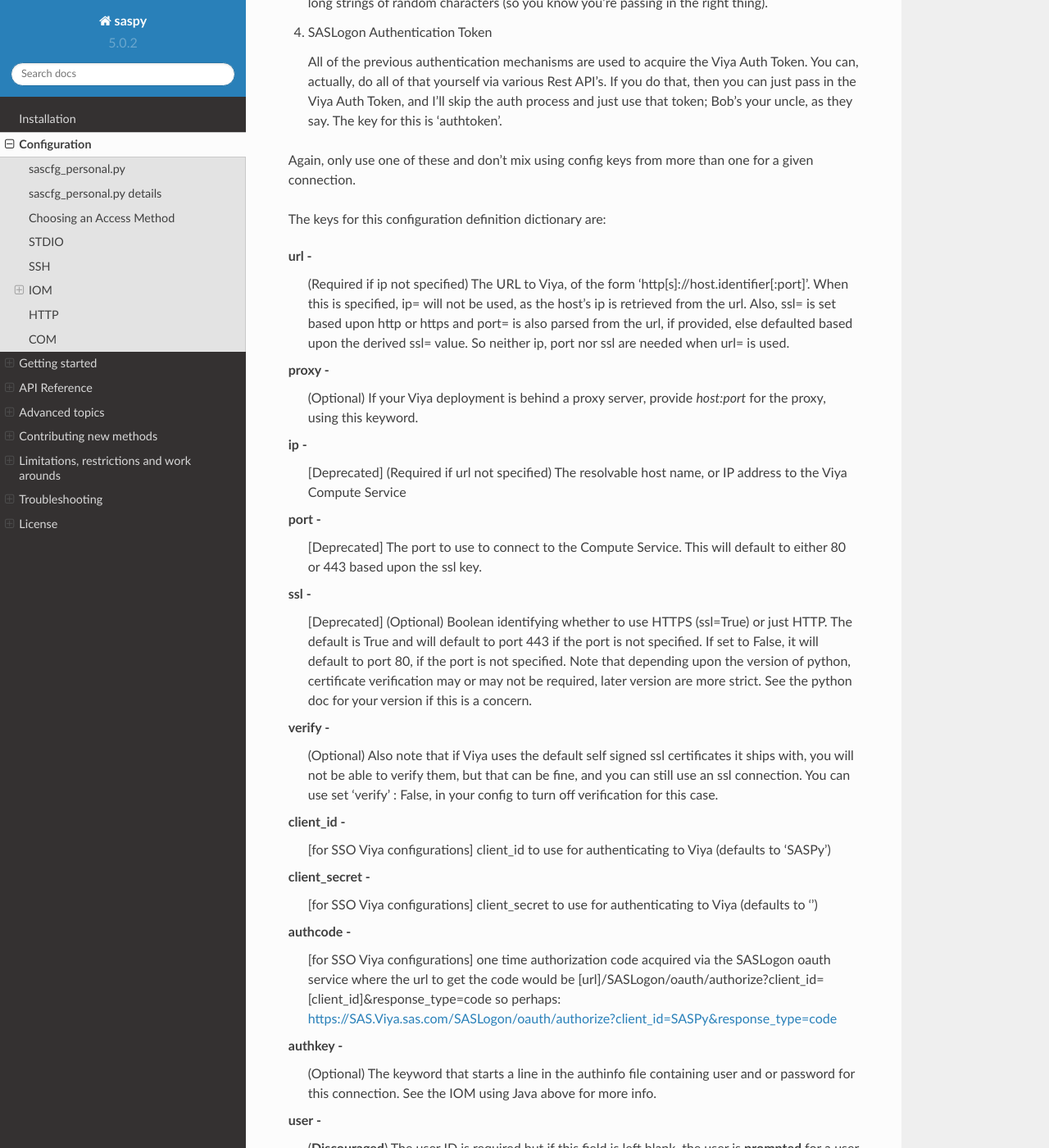
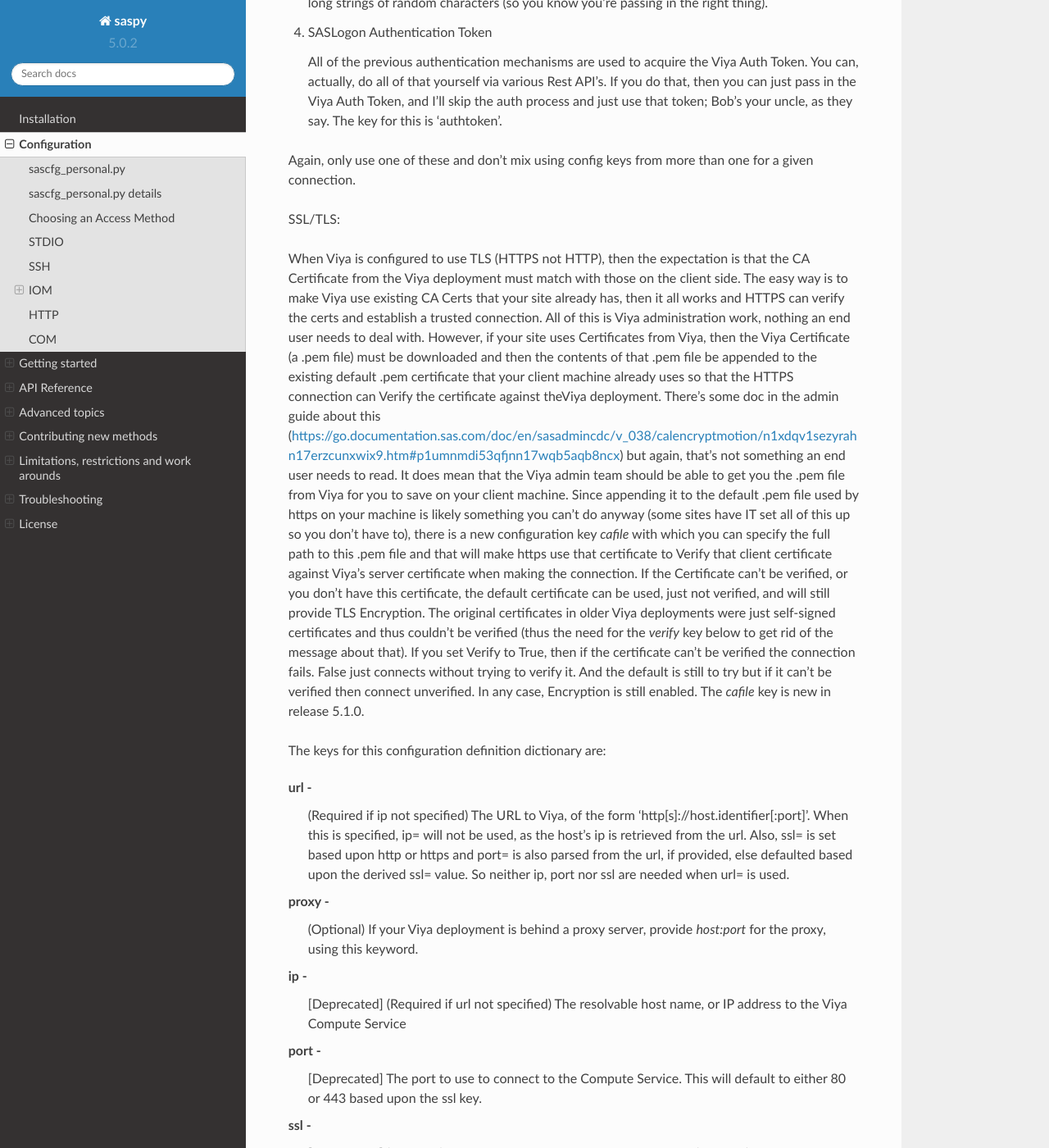
Before and after one commit to sassoftware/saspy, a Sphinx documentation site: the page built from saspy/doc/source/configuration.rst, in a window 1280 px wide and 1400 px high, scrolled down 20448 px. Shown: the whole window at 82% size. Built offline with Sphinx 7.4.7 and the Read the Docs theme 2.0.0, drawn with Linux system fonts in a browser that asks for light colours; some of the changed text lies outside the part shown.

Commit message:
add `cafile` key to HTTP configuration for providing Viya Cert .pem file

```diff
--- a/saspy/doc/source/configuration.rst
+++ b/saspy/doc/source/configuration.rst
@@ -925,6 +925,28 @@ them here, as they are mutually exclusive. You use only one of the various means
 Again, only use one of these and don't mix using config keys from more than one for a given connection.
 
 
+SSL/TLS:
+
+When Viya is configured to use TLS (HTTPS not HTTP), then the expectation is that the CA Certificate from the Viya
+deployment must match with those on the client side. The easy way is to make Viya use existing CA Certs that your site
+already has, then it all works and HTTPS can verify the certs and establish a trusted connection. All of this is Viya
+administration work, nothing an end user needs to deal with. However, if your site uses Certificates from Viya, then
+the Viya Certificate (a .pem file) must be downloaded and then the contents of that .pem file be appended to the existing
+default .pem certificate that your client machine already uses so that the HTTPS connection can Verify the certificate against
+theViya deployment. There's some doc in the admin guide about this
+(https://go.documentation.sas.com/doc/en/sasadmincdc/v_038/calencryptmotion/n1xdqv1sezyrahn17erzcunxwix9.htm#p1umnmdi53qfjnn17wqb5aqb8ncx)
+but again, that's not something an end user needs to read. It does mean that the Viya admin team should be able to get you
+the .pem file from Viya for you to save on your client machine. Since appending it to the default .pem file used by
+https on your machine is likely something you can't do anyway (some sites have IT set all of this up so you don't have to),
+there is a new configuration key `cafile` with which you can specify the full path to this .pem file and that will make
+https use that certificate to Verify that client certificate against Viya's server certificate when making the connection.
+If the Certificate can't be verified, or you don't have this certificate, the default certificate can be used, just not verified,
+and will still provide TLS Encryption. The original certificates in older Viya deployments were just self-signed certificates and thus
+couldn't be verified (thus the need for the `verify` key below to get rid of the message about that). If you set Verify to
+True, then if the certificate can't be verified the connection fails. False just connects without trying to verify it.
+And the default is still to try but if it can't be verified then connect unverified. In any case, Encryption is still enabled.
+The `cafile` key is new in release 5.1.0.
+
 
 The keys for this configuration definition dictionary are:
 
@@ -944,8 +966,11 @@ ssl -
     the port is not specified. If set to False, it will default to port 80, if the port is not specified.
     Note that depending upon the version of python, certificate verification may or may not be required, later version are more strict.
     See the python doc for your version if this is a concern.
+cafile - specifies the location of the Viya CA Certificate your Viya admin provided from the Viya deployment so the client
+    HTTPS connection can verify the CA against the Viya server. Not needed if that certificate has been incorporated into your default
+    certificate used on your client machine.
 verify -
-    (Optional) Also note that if Viya uses the default self signed ssl certificates it ships with, you will not be able to verify them,
+    (Optional) Also note that if Viya uses the default self-signed ssl certificates it ships with, you will not be able to verify them,
     but that can be fine, and you can still use an ssl connection. You can use set 'verify' : False, in your config to
     turn off verification for this case.
 
```
Also changed, not shown: 1 other file.
